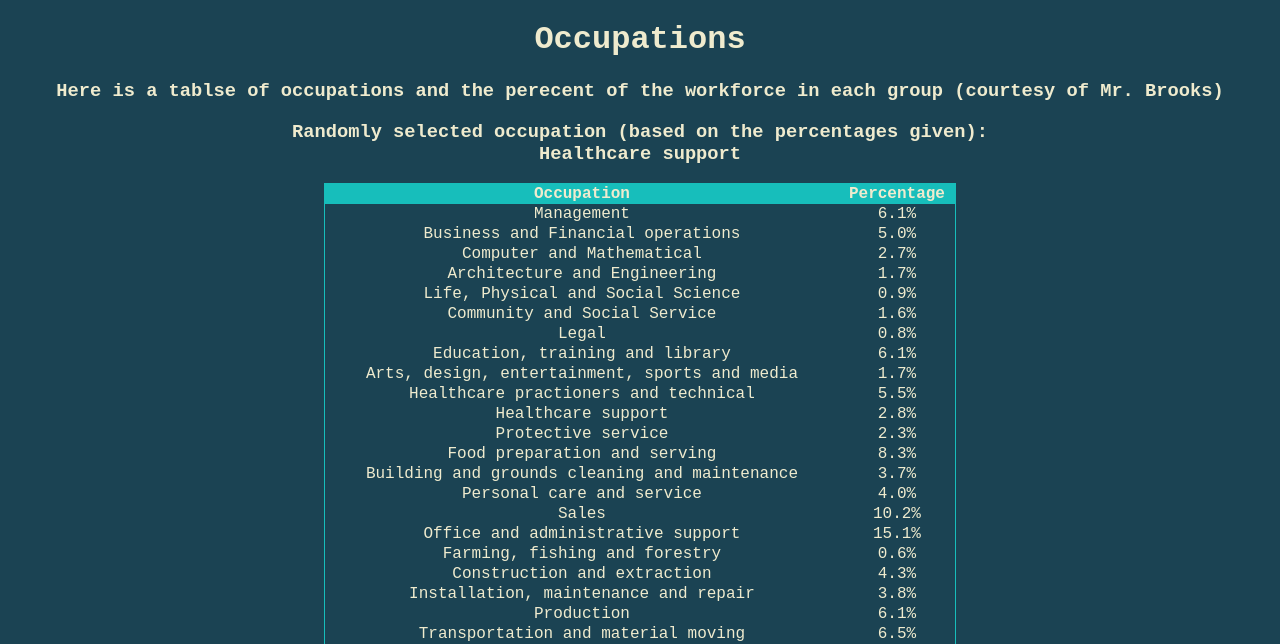
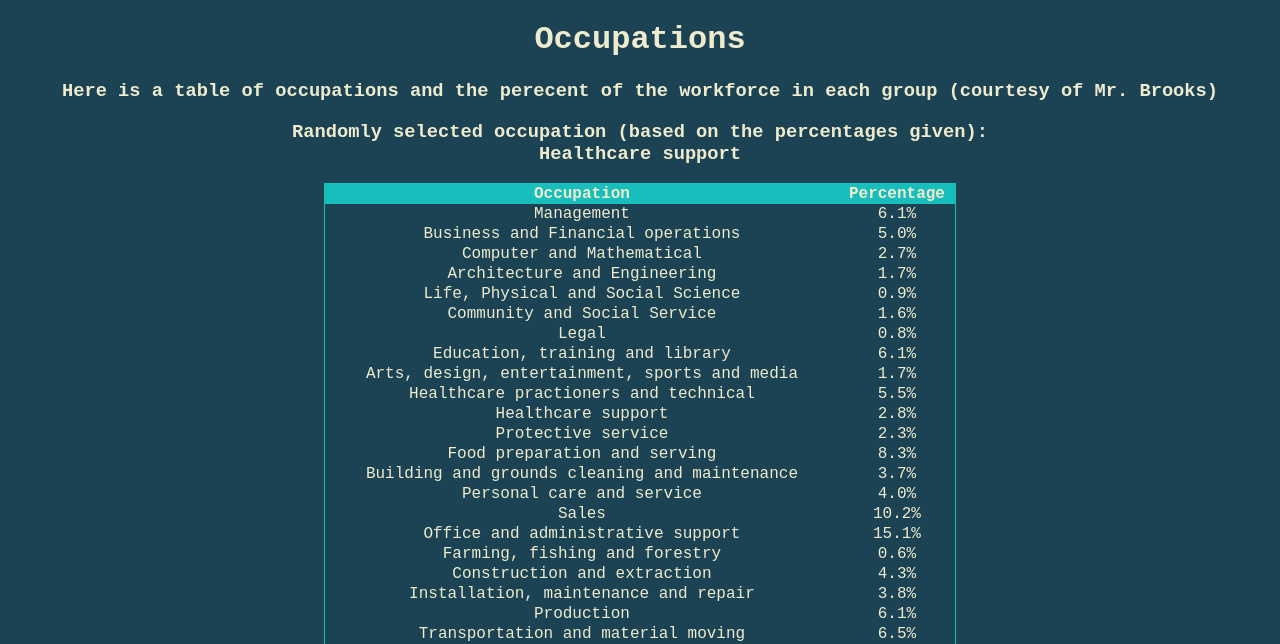
Before and after one commit to LargeLlama/softdev, a Flask app: page /occupations in a window 1280 px wide. Shown: the top 644 px of the page. Run offline with Flask 2, Linux system fonts and the light colour scheme.

Commit message:
fix typo

```diff
--- a/10_occupy_flask_st/templates/occupations.html
+++ b/10_occupy_flask_st/templates/occupations.html
@@ -7,7 +7,7 @@
     <body>
         <center> <h1> Occupations </h1> </center>
 
-        <center> <h3> Here is a tablse of occupations and the perecent of the workforce in each group (courtesy of Mr. Brooks) </h3> </center>
+        <center> <h3> Here is a table of occupations and the perecent of the workforce in each group (courtesy of Mr. Brooks) </h3> </center>
 
         <center> <h3> Randomly selected occupation (based on the percentages given): <br><strong> {{ random_occupation }} </strong> </h3> </center>
         <center>
```
